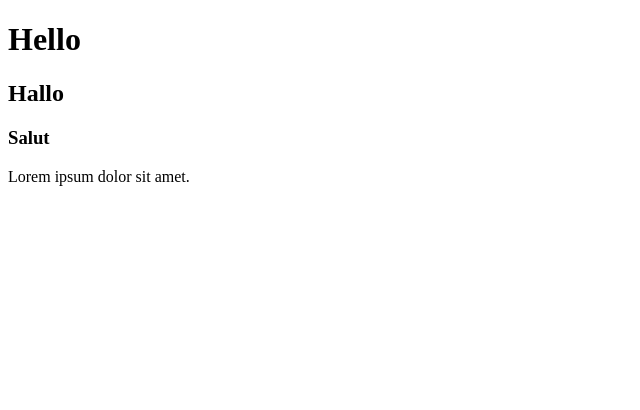
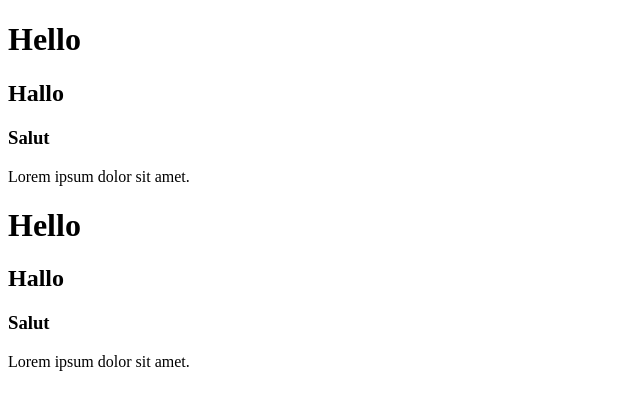
Before and after one commit to iwinter74/temprepo, a plain HTML site: page index.html in a window 1280 px wide. Shown: the whole page, without its empty margins (0-640 px from the left). Drawn offline with Linux system fonts and the light colour scheme.

Commit message:
github changes_1

```diff
--- a/index.html
+++ b/index.html
@@ -11,6 +11,9 @@
     <h2>Hallo</h2>
     <h3>Salut</h3>
     <p>Lorem ipsum dolor sit amet.</p>
-
+    <h1>Hello</h1>
+    <h2>Hallo</h2>
+    <h3>Salut</h3>
+    <p>Lorem ipsum dolor sit amet.</p>
 </body>
 </html>
```
